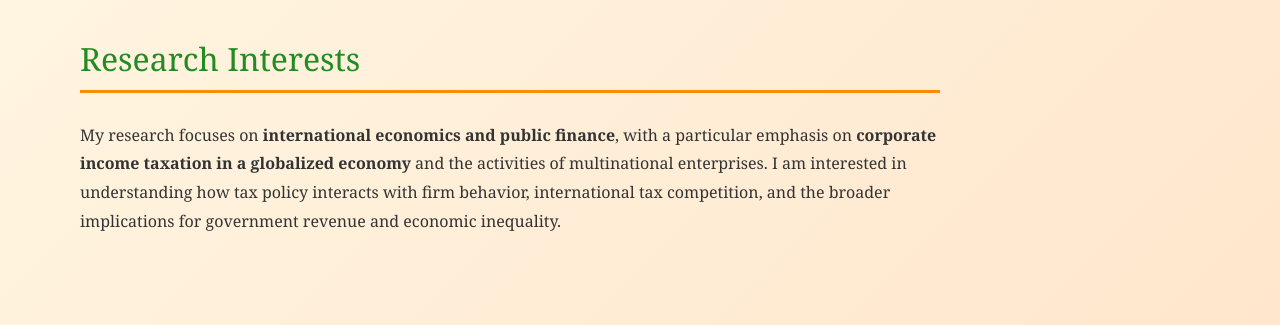
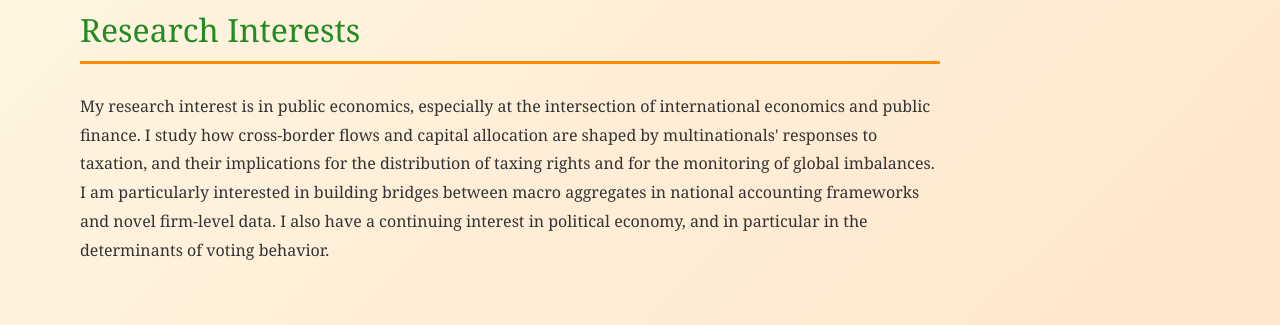
Before and after one commit to JulesDucept/Website, a plain HTML site: page index.html in a window 1280 px wide. Shown: the part 475-800 px from the top of the page. Drawn offline with Linux system fonts and the light colour scheme.

Commit message:
Update index.html

```diff
--- a/index.html
+++ b/index.html
@@ -374,11 +374,13 @@
                 </div>
                 <h2>Research Interests</h2>
                 <p class="bio">
-                    My research focuses on <strong>international economics and public finance</strong>,
-                    with a particular emphasis on <strong>corporate income taxation in a globalized economy</strong>
-                    and the activities of multinational enterprises. I am interested in understanding how tax policy
-                    interacts with firm behavior, international tax competition, and the broader implications for
-                    government revenue and economic inequality.
+                    My research interest is in public economics, especially at the intersection of
+                    international economics and public finance. I study how cross-border flows and
+                    capital allocation are shaped by multinationals' responses to taxation, and their implications for
+                    the distribution of taxing rights and for the monitoring of global imbalances. I am particularly
+                    interested in building bridges between macro aggregates in national accounting frameworks and
+                    novel firm-level data. I also have a continuing interest in political economy, and
+                    in particular in the determinants of voting behavior.
                 </p>
             </div>
         </div>
@@ -481,11 +483,11 @@
                 </div>
                 <div class="teaching-item">
                     <div class="teaching-title">Teaching Assistant, Econometrics</div>
-                    <div class="teaching-details">Evry Paris Saclay University — Undergraduates &middot; 2024–2026 &middot; Prof. Michel Guillard</div>
+                    <div class="teaching-details">Evry Paris Saclay University — Undergraduates &middot; 2024–2026 &middot; Prof. Jérôme Héricourt</div>
                 </div>
                 <div class="teaching-item">
                     <div class="teaching-title">Teaching Assistant, Growth and Business Cycles</div>
-                    <div class="teaching-details">Evry Paris Saclay University — Undergraduates &middot; 2024–2026 &middot; Prof. Jérôme Héricourt</div>
+                    <div class="teaching-details">Evry Paris Saclay University — Undergraduates &middot; 2024–2026 &middot; Prof. Michel Guillard</div>
                 </div>
                 <div class="teaching-item">
                     <div class="teaching-title">Teaching Assistant, International Monetary Economics</div>
```
